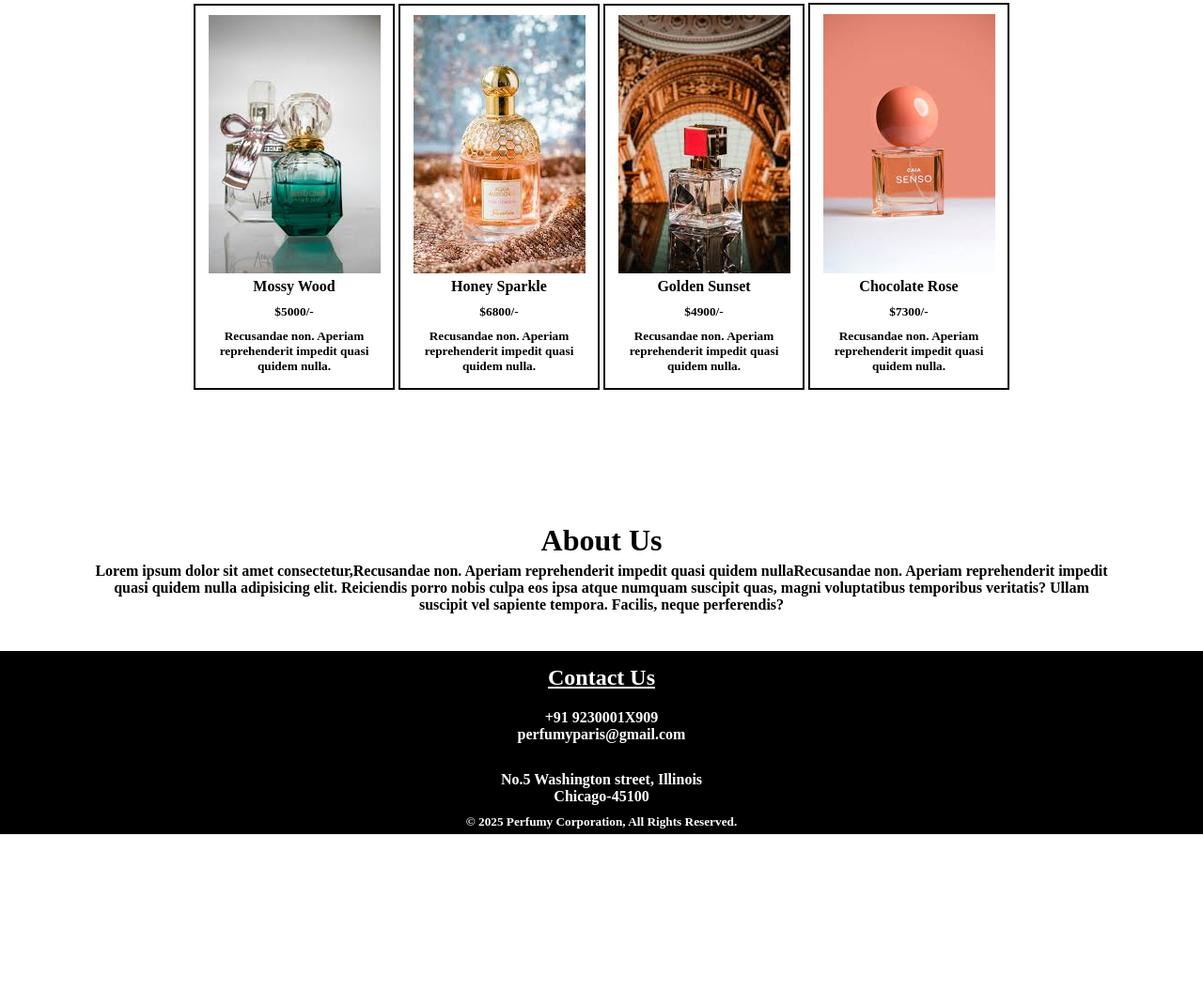
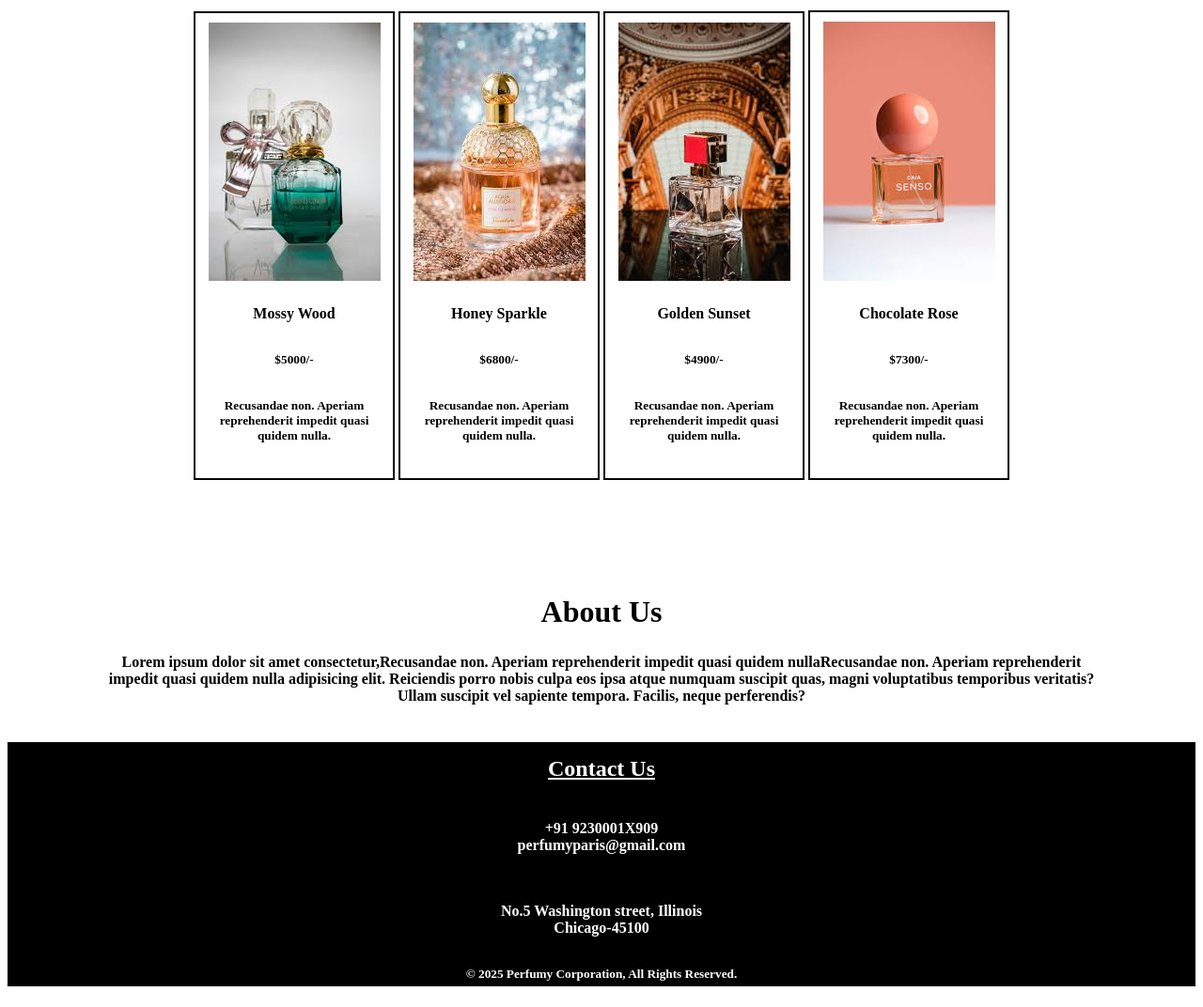
Before and after one commit to saranyak236/static-css-website, a plain HTML site: page index.html in a window 1280 px wide. Shown: the part 284-1356 px from the top of the page at 94% size. Before the commit the page ends 1172 px from the top, so only its background shows below. Drawn offline with Linux system fonts and the light colour scheme.

Commit message:
Update style.css

```diff
--- a/style.css
+++ b/style.css
@@ -1,10 +1,9 @@
-*{
-    margin:0;
-}
+
 nav{
     background-color: black;
     color: white;
     padding: 30px;
+    margin:0;
 
 }
 
@@ -71,7 +70,7 @@ h4,h5{
     cursor: pointer;
 }
 .about{
-    padding-top: 120px;
+    padding-top: 100px;
 }
 .contact{
     background-color: black;
```
